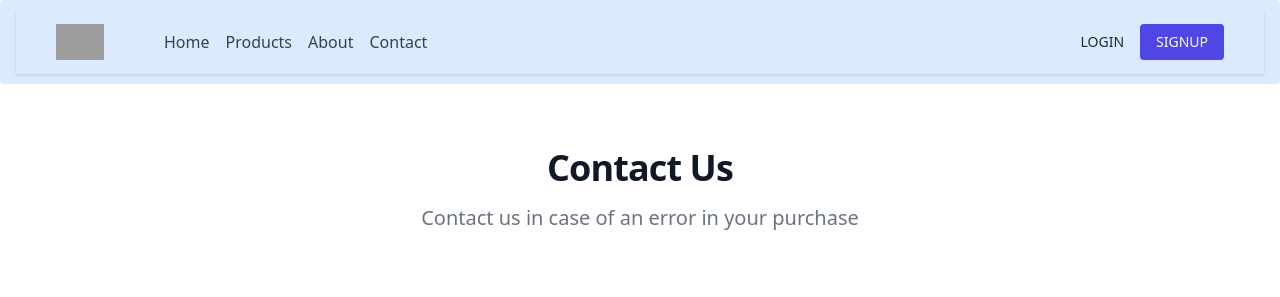
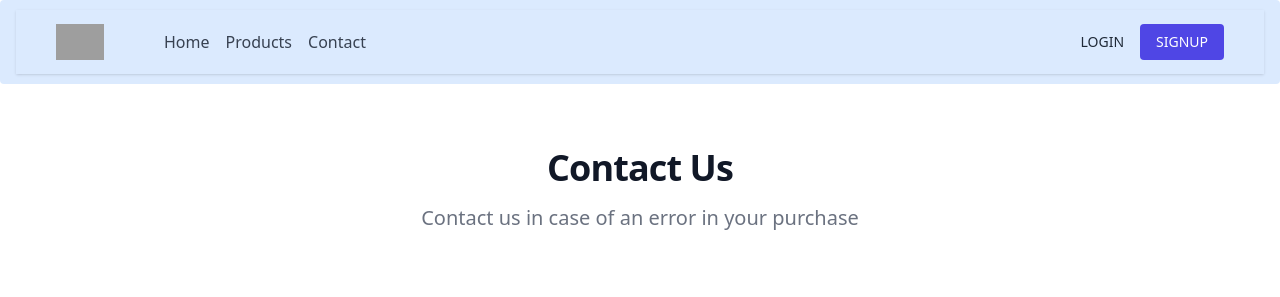
Before and after one commit to CesarMartinez23/django-supermarket, a Django app: page /contact/ in a window 1280 px wide. Shown: the top 297 px of the page. Run offline with Django 4.2, Linux system fonts and the light colour scheme; some libraries are stand-ins or nearby versions; grey boxes are pictures that could not be loaded.

Commit message:
Delete page, url, view: About

```diff
--- a/Products/templates/components/navbar.html
+++ b/Products/templates/components/navbar.html
@@ -8,7 +8,6 @@
           <div class="hidden md:flex justify-around space-x-4">
             <a href="{% url 'home' %}" class="hover:text-indigo-600 text-gray-700">Home</a>
             <a href="{% url 'products' %}" class="hover:text-indigo-600 text-gray-700">Products</a>
-            <a href="{% url 'about' %}" class="hover:text-indigo-600 text-gray-700">About</a>
             <a href="{% url 'contact' %}" class="hover:text-indigo-600 text-gray-700">Contact</a>
           </div>
         </div>
--- a/Products/templates/pages/about.html
+++ /dev/null
@@ -1,5 +0,0 @@
-{% extends 'index.html' %}
-
-{% block content %}
-
-{% endblock content %}
--- a/Products/urls.py
+++ b/Products/urls.py
@@ -7,5 +7,4 @@ urlpatterns = [
     path('contact/', views.contact, name="contact"),
     path('login/', views.login, name="login"),
     path('register/', views.register, name="register"),
-    path('about/', views.about, name="about"),
 ]
--- a/Products/views.py
+++ b/Products/views.py
@@ -17,6 +17,3 @@ def login(request):
 
 def register(request):
     return render(request, 'pages/register.html')
-
-def about(request):
-    return render(request, 'pages/about.html')
```
